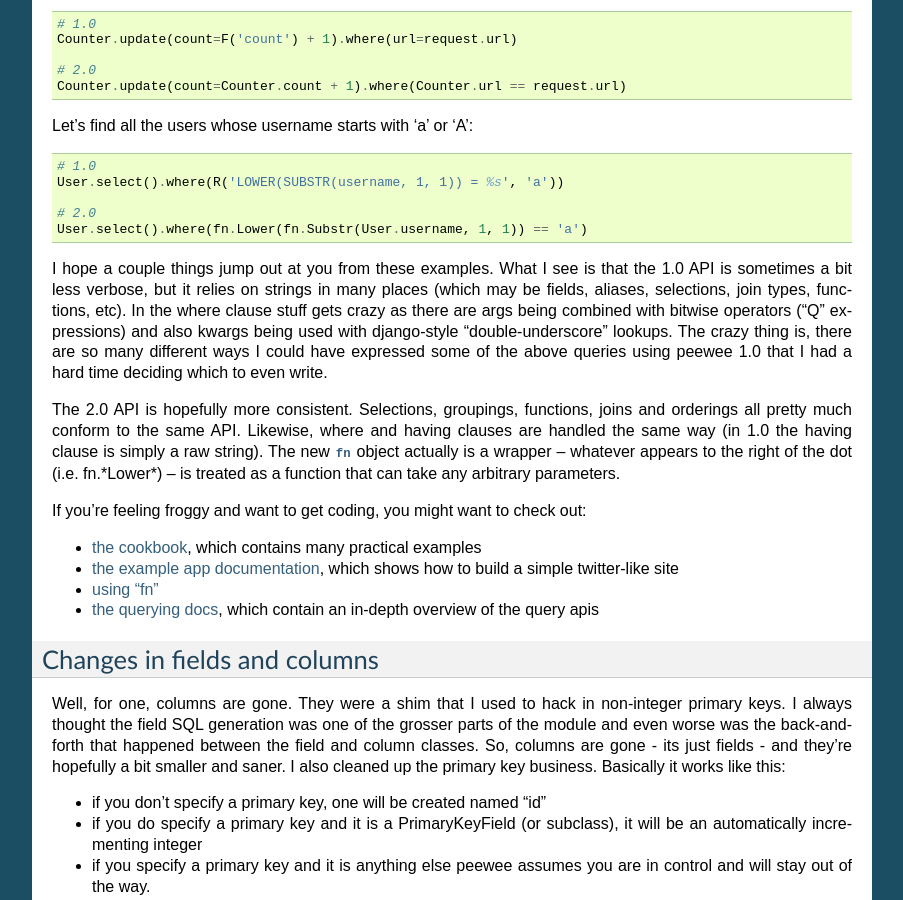
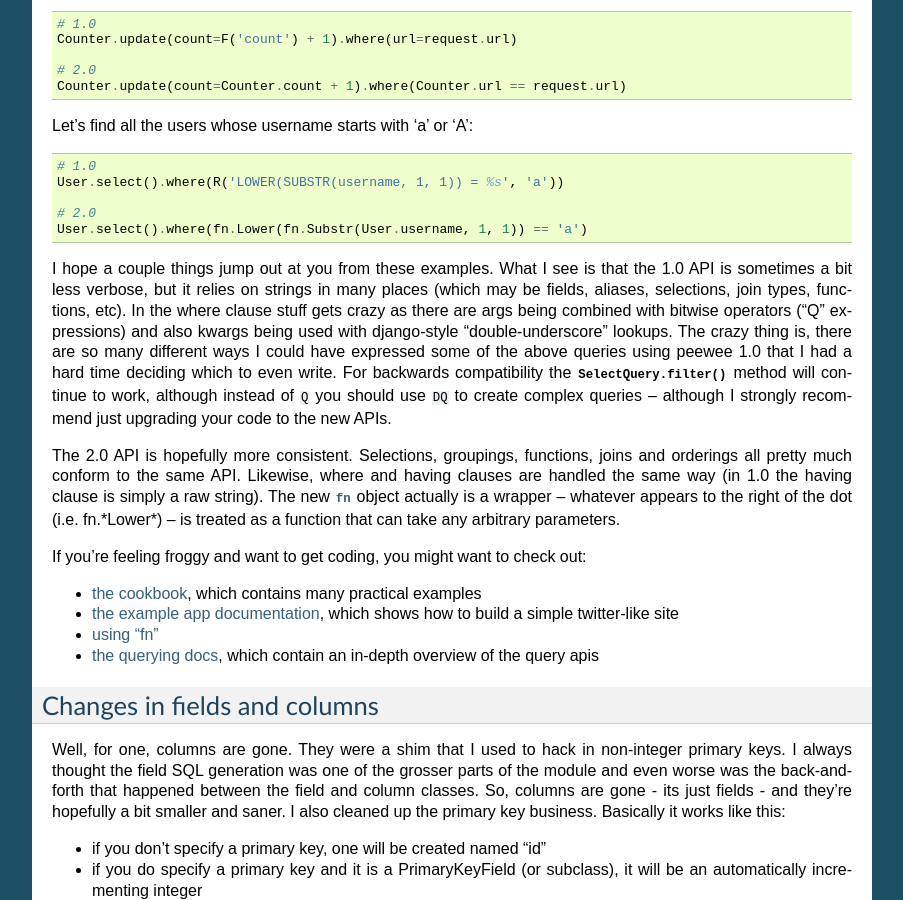
Before and after one commit to coleifer/peewee, a Sphinx documentation site: the page built from docs/peewee/upgrading.rst, in a window 1280 px wide and 900 px high, scrolled down 1494 px. Shown: the whole window, without its empty margins (198-1101 px from the left). Built offline with Sphinx 7.4.7, drawn with Linux system fonts in a browser that asks for light colours.

Commit message:
Adding note on DQ

```diff
--- a/docs/peewee/upgrading.rst
+++ b/docs/peewee/upgrading.rst
@@ -126,7 +126,10 @@
 operators ("Q" expressions) and also kwargs being used with django-style "double-underscore"
 lookups. The crazy thing is, there are so many different ways I could have expressed
 some of the above queries using peewee 1.0 that I had a hard time deciding which
-to even write.
+to even write. For backwards compatibility the :py:meth:`SelectQuery.filter` method
+will continue to work, although instead of ``Q`` you should use ``DQ`` to create
+complex queries -- although I strongly recommend just upgrading your code to the
+new APIs.
 
 The 2.0 API is hopefully more consistent.  Selections, groupings, functions, joins
 and orderings all pretty much conform to the same API.  Likewise, where and having
```
